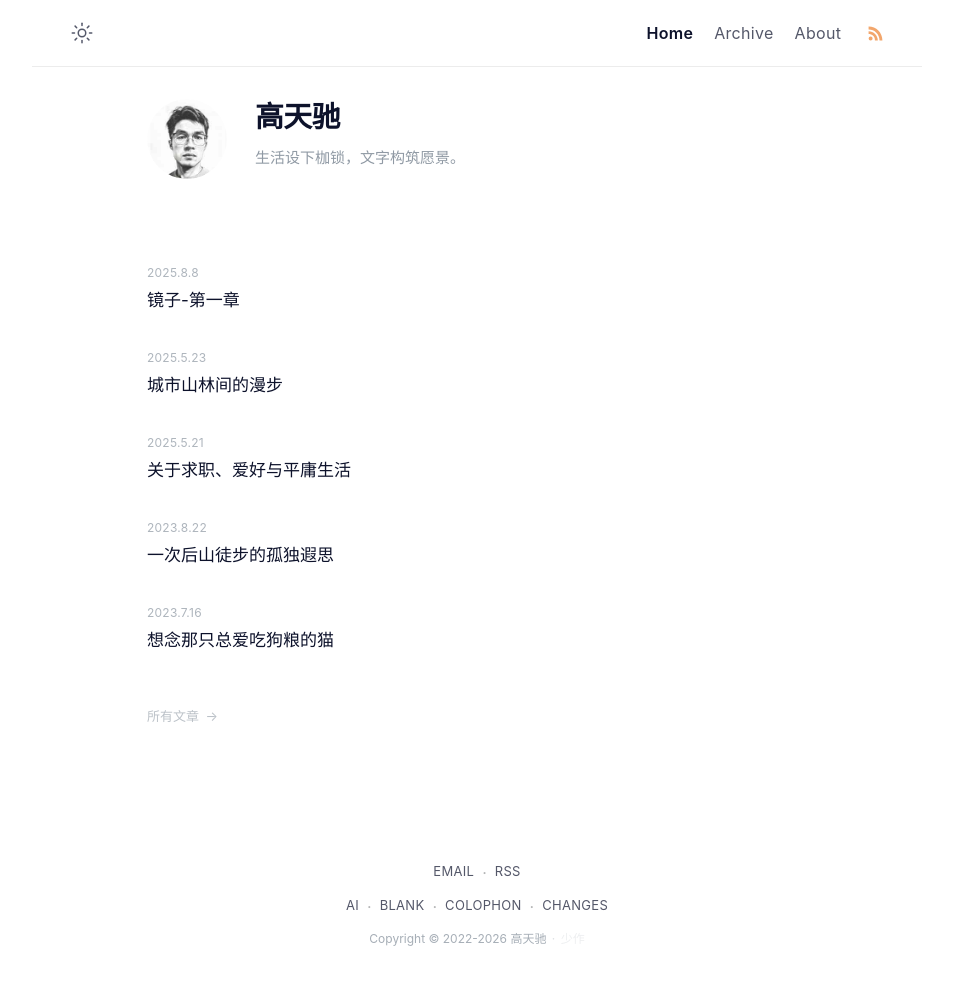
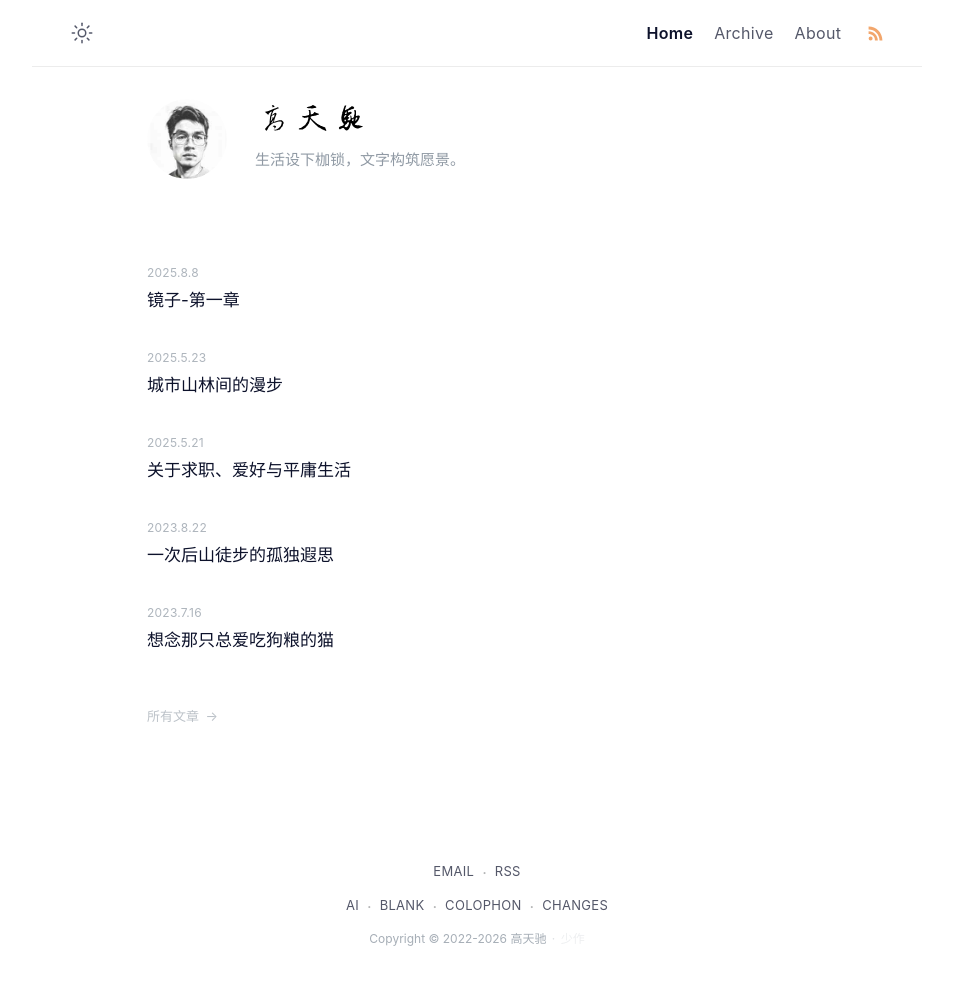
Before and after one commit to gaotianchi/gaotianchi.github.io, a Jekyll site: the page built from index.md, in a window 1280 px wide. Shown: the whole page, without its empty margins (163-1116 px from the left). Built offline with Jekyll 4.4.1, drawn with Linux system fonts in a browser that asks for light colours.

Commit message:
feat: replace author name text with calligraphy SVG
Co-Authored-By: Claude Opus 4.7 <noreply@anthropic.com>

```diff
--- a/_includes/author.html
+++ b/_includes/author.html
@@ -7,7 +7,7 @@
     />
   </div>
   <div class="author-content">
-    <h2 class="author-name">{{ site.author.name }}</h2>
+    <img class="author-calligraphy" src="/assets/img/gaotianchi-calligraphy.svg" alt="{{ site.author.name }}">
     <p class="author-bio">{{ site.author.bio }}</p>
   </div>
 </div>
--- a/_sass/klise/_dark.scss
+++ b/_sass/klise/_dark.scss
@@ -173,6 +173,10 @@ body[data-theme="dark"] {
 
     .author-bio {
       color: $dark-white;
+    }
+
+    .author-calligraphy {
+      filter: invert(1);
     }
   }
 
--- a/_sass/klise/_layout.scss
+++ b/_sass/klise/_layout.scss
@@ -249,6 +249,16 @@
     margin: 0 0 10px 0;
     line-height: 1.25;
     letter-spacing: -0.02em;
+  }
+
+  .author-calligraphy {
+    display: block;
+    height: 2.4em;
+    margin: 0 0 10px 0;
+
+    @include media-query($on-mobile) {
+      height: 2em;
+    }
   }
 
   .author-bio {
```
Also changed, not shown: assets/img/gaotianchi-calligraphy.svg (added).
